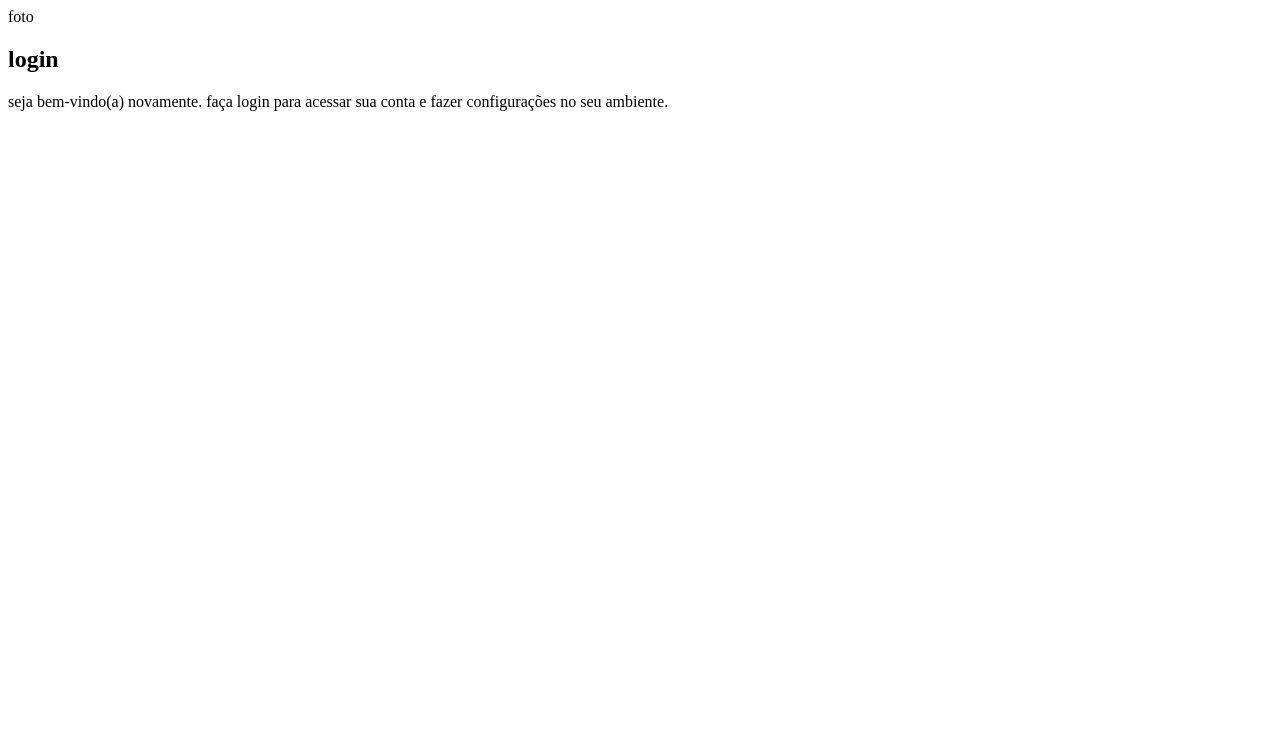
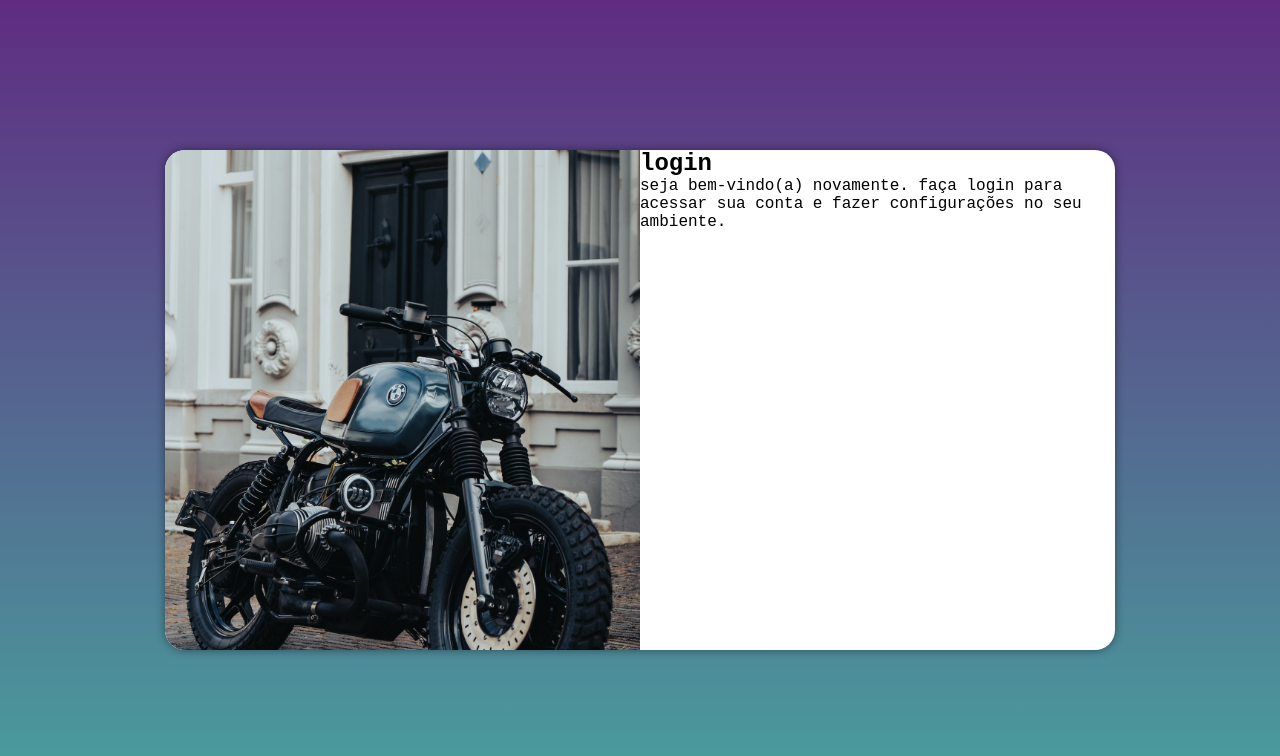
Before and after one commit to GuiRwis/projeto-login, a plain HTML site: page index.html in a window 1280 px wide. Drawn offline with Linux system fonts and the light colour scheme.

Commit message:
projeto 90%

```diff
--- a/estilos/style.css
+++ b/estilos/style.css
@@ -2,4 +2,51 @@
 
 /*paleta de cores
 verde: #49a09d
-lilas: #5f2c82*/
+lilas: #5f2c82
+*/
+
+*{
+    font-family: 'Courier New', Courier, monospace;
+    padding: 0px;
+    margin:0px;
+    box-sizing: border-box;
+
+}
+body, html{
+    background-color: #5f2c82 ;
+    height: 100vh;
+    width: 100vw;
+
+}
+main{
+    position: relative;
+    height: 100vh;
+    width: 100vw;
+}
+section#login{
+    position: absolute;
+    top: 50%;
+    left: 50%;
+    transform: translate(-50%, -50%);
+    overflow: hidden;
+
+    background-color: white;
+    width: 250px;
+    height: 500px;
+    border-radius: 20px;
+    box-shadow: 0px 0px 10px rgba(0, 0, 0, 0.451);
+    transition: 3s;
+
+
+}
+section#login > div#imagem{
+    display: block;
+    background: url(../imagens/metal.jpg);
+    background-size: cover;
+    background-position: left, bottom;
+    height: 200px;
+}
+section#login > div#formulario{
+    display: block;
+    padding: 10px;
+}
--- a/index.html
+++ b/index.html
@@ -4,21 +4,21 @@
     <meta charset="UTF-8">
     <meta http-equiv="X-UA-Compatible" content="IE=edge">
     <meta name="viewport" content="width=device-width, initial-scale=1.0">
-    <title>Document</title>
+    <title>login</title>
     <link rel="stylesheet" href="estilos/style.css">
+    <link rel="stylesheet" href="media-query.css">
 </head>
 <body>
     <main>
         <section id="login">
             <div id="imagem">
-                foto
 
             </div>
             <div id="
             formulario">
             <h1>login</h1>
             <p>seja bem-vindo(a) novamente. faça login para acessar sua conta e fazer configurações no seu ambiente.</p>
-            <form action="cadastro.php" method="post">
+            <form action="login.php" method="post">
 
 
 
--- /dev/null
+++ b/media-query.css
@@ -0,0 +1,57 @@
+@charset "UTF-8";
+
+/* typical device breakpoints
+-----------------------------
+
+pequenas telas: até 600px
+celular: de até 600px até 768px
+tablet: 768px até 992px
+desktop: 992px até 1200px
+grandes telas: acima de 1200
+
+*/
+@media screen and (min-width: 768px) and (max-width: 992px)
+{
+    body {
+        background-image: linear-gradient(to top, #49a09d, #5f2c82);
+
+    }
+
+
+
+
+    section#login{
+        width: 80vw;
+    }
+    section#login > div#imagem{
+        float: left;
+        width: 30%;
+        height: 100%;
+    }
+    section#login > div#formulario{
+        float: right;
+        width: 70%;
+    }
+}
+
+@media screen and (min-width: 992px){
+
+    body {
+        background-image: linear-gradient(to top, #49a09d, #5f2c82);
+
+    }
+    section#login{
+        width: 950px;
+    }
+
+    section#login > div#imagem{
+        float: left;
+        width: 50%;
+        height: 100%;
+    }
+
+    section#login > div#formulario{
+        float: right;
+        width: 50%;
+    }
+}
```
Also changed, not shown: imagens/R.jpg (added).
